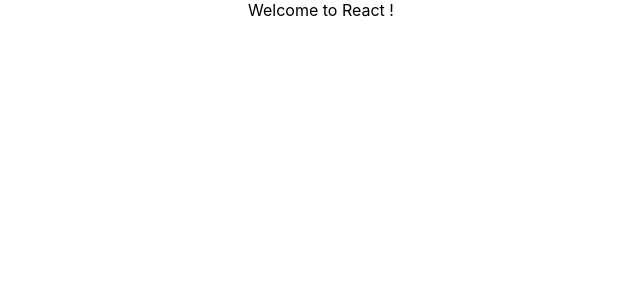
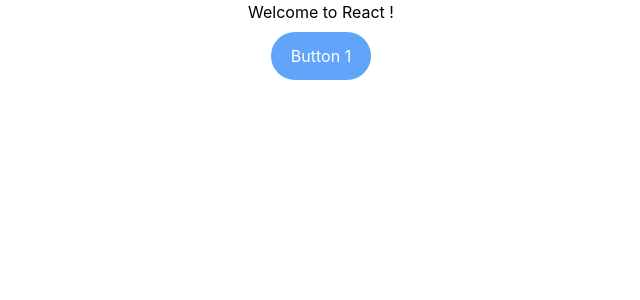
Before and after one commit to Rajkiran426/React, a React (Create React App) app in the folder my-app/: page / in a window 1280 px wide. Shown: the top 300 px of the page, without its empty margins (319-959 px from the left). Built offline with nearby package versions, Linux system fonts and the light colour scheme.

Commit message:
Added Tailwind CSS and created button

```diff
--- a/my-app/package.json
+++ b/my-app/package.json
@@ -34,5 +34,8 @@
       "last 1 firefox version",
       "last 1 safari version"
     ]
+  },
+  "devDependencies": {
+    "tailwindcss": "^3.4.13"
   }
 }
--- a/my-app/src/App.js
+++ b/my-app/src/App.js
@@ -1,26 +1,14 @@
 
 import './App.css';
+import Button from './components/Buttons/Button';
 
 function App() {
-  return (
-    <div className="App">
-      <div>Welcome to React !</div>
-      {/* <header className="App-header">
-        <img src={logo} className="App-logo" alt="logo" />
-        <p>
-          Edit <code>src/App.js</code> and save to reload.
-        </p>
-        <a
-          className="App-link"
-          href="https://reactjs.org"
-          target="_blank"
-          rel="noopener noreferrer"
-        >
-          Learn React
-        </a>
-      </header> */}
-    </div>
-  );
+    return (
+        <div className="App">
+            <div>Welcome to React !</div>
+            <Button />
+        </div>
+    );
 }
 
 export default App;
--- /dev/null
+++ b/my-app/src/components/Buttons/Button.js
@@ -0,0 +1,10 @@
+function Button() {
+    return (
+        <div className="my-2">
+            <button className='bg-blue-400 text-white px-5 hover:bg-blue-700 py-3 rounded-full'>
+                Button 1
+            </button>
+        </div>
+    );
+}
+export default Button;
--- a/my-app/src/index.css
+++ b/my-app/src/index.css
@@ -1,3 +1,6 @@
+@tailwind base;
+@tailwind components;
+@tailwind utilities;
 body {
   margin: 0;
   font-family: -apple-system, BlinkMacSystemFont, 'Segoe UI', 'Roboto', 'Oxygen',
--- /dev/null
+++ b/my-app/tailwind.config.js
@@ -0,0 +1,10 @@
+/** @type {import('tailwindcss').Config} */
+module.exports = {
+  content: [
+    "./src/**/*.{js,jsx,ts,tsx}",
+  ],
+  theme: {
+    extend: {},
+  },
+  plugins: [],
+}
```
Also changed, not shown: 1 other file (tests, documents, lock files or other folders).
